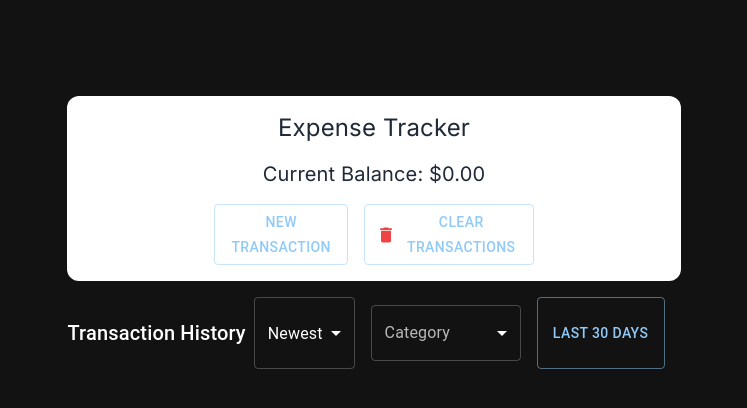
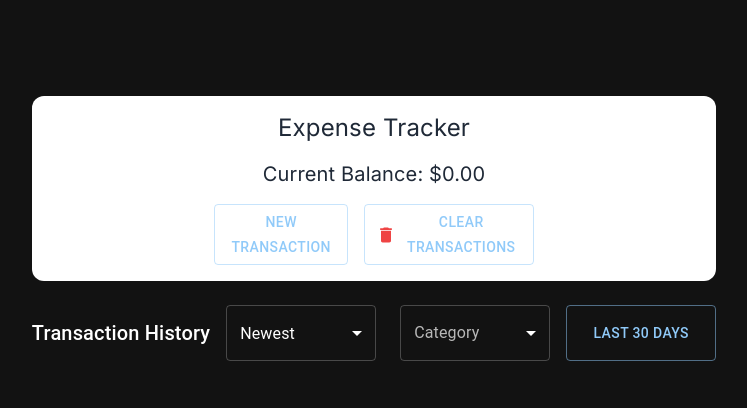
Before and after one commit to NabilKhattab37/Spending-Tracker, a Next.js app: page / in a window 1280 px wide. Shown: the top 408 px of the page, without its empty margins (266-1013 px from the left). Built offline with nearby package versions, Linux system fonts and the light colour scheme.

Commit message:
better habda

```diff
--- a/src/app/(Pages)/Dashboard/Budget.js
+++ b/src/app/(Pages)/Dashboard/Budget.js
@@ -41,9 +41,10 @@ function TransactionHistory({ transactions, onDeleteTransaction }) {
 
     return (
         <div className="mt-4">
-            <div className="flex justify-between mb-4">
-                <Typography className=" place-self-center" variant="h6">Transaction History</Typography>
-                <div className="flex me-4 space-x-4 ms-2">
+            <div className="flex mb-4">
+                <Typography className="place-self-center" variant="h6">Transaction History</Typography>
+                <div className="flex space-x-4 ms-2">
+                    <FormControl sx={{ m: 1, minWidth: 150 }}>
                         <Select
                             value={sortOrder}
                             onChange={(e) => setSortOrder(e.target.value)}
@@ -53,6 +54,7 @@ function TransactionHistory({ transactions, onDeleteTransaction }) {
                             <MenuItem value="desc">Newest</MenuItem>
                             <MenuItem value="asc">Oldest</MenuItem>
                         </Select>
+                    </FormControl>
                     <FormControl sx={{ m: 1, minWidth: 150 }}>
                         <InputLabel id="categoryid">Category</InputLabel>
                         <Select
@@ -72,9 +74,10 @@ function TransactionHistory({ transactions, onDeleteTransaction }) {
                             ))}
                         </Select>
                     </FormControl>
+                    <FormControl sx={{ m: 1, minWidth: 150 }}>
                         <Button
                             variant="outlined"
-                        className="w-[10vw]"
+                            className="w-auto h-[56px]"
                             style={{
                                 borderColor: showLast30Days ? 'primary' : 'default',
                                 color: showLast30Days ? 'primary' : 'default',
@@ -83,6 +86,7 @@ function TransactionHistory({ transactions, onDeleteTransaction }) {
                         >
                             Last 30 Days
                         </Button>
+                    </FormControl>
                 </div>
             </div>
             <ul className="list-disc mt-4">
```
Lines whose indentation alone changed are shown as unchanged.
